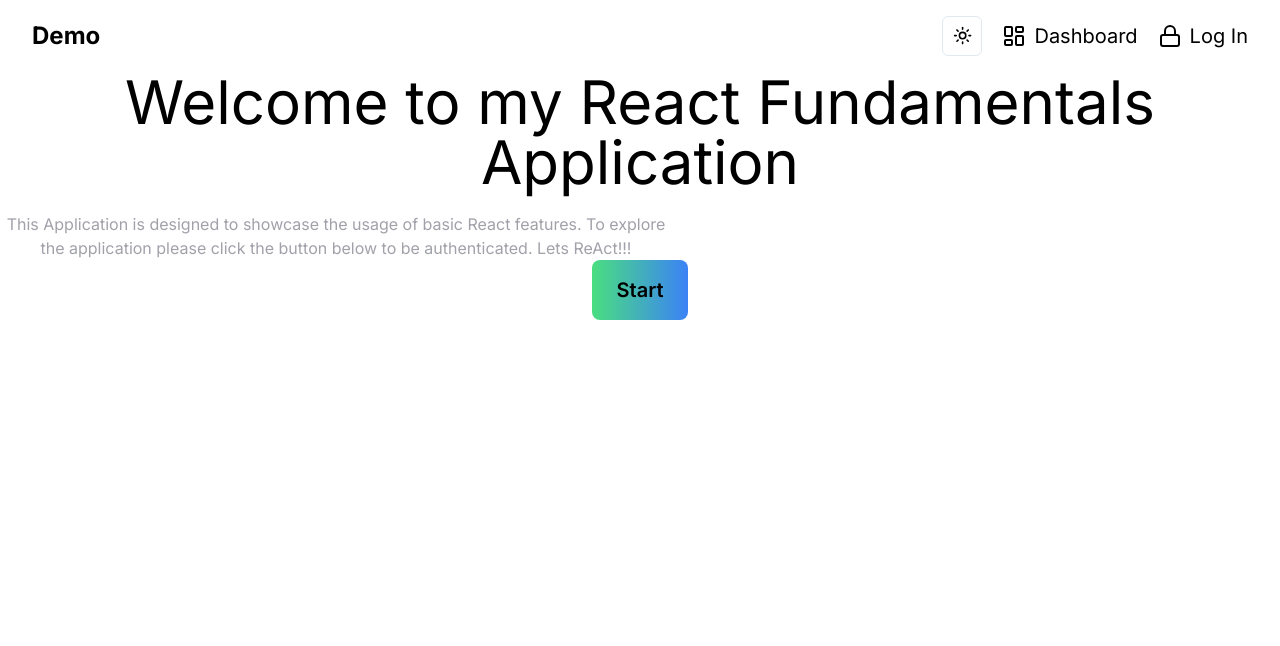
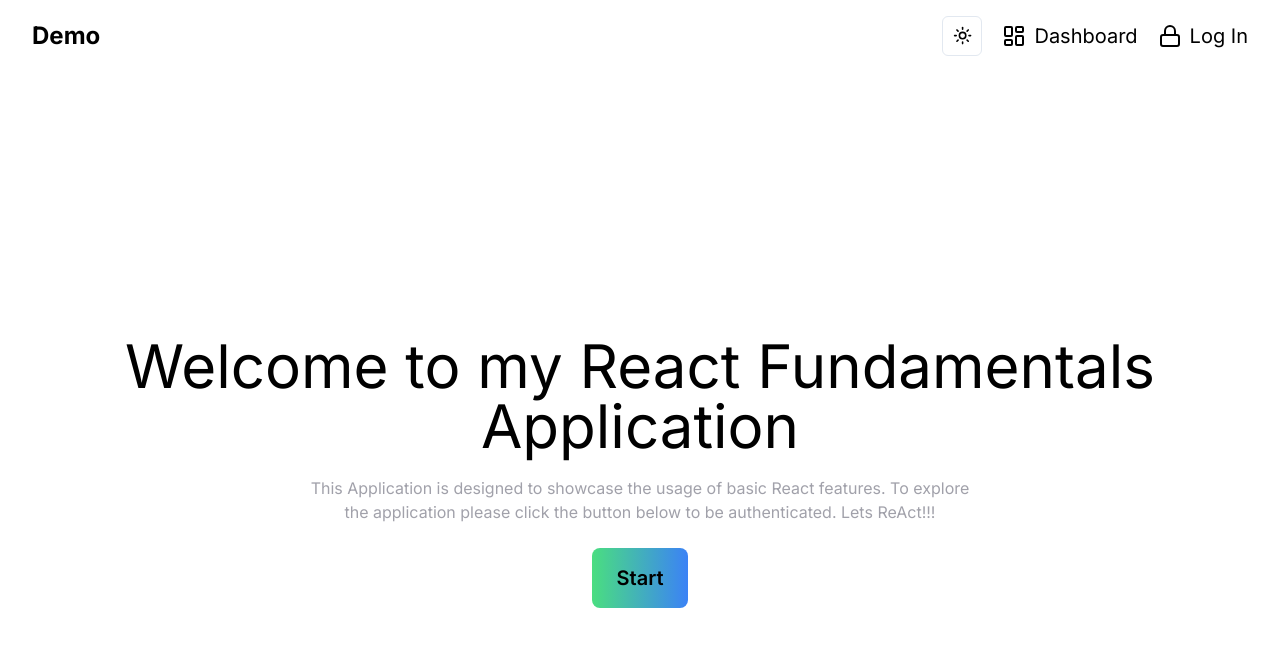
Before and after one commit to mutaremalcolm/demo, a Next.js app: page / in a window 1280 px wide. Shown: the top 646 px of the page. Built offline with nearby package versions, Linux system fonts and the light colour scheme.

Commit message:
chore: fixing styling issue in header component

```diff
--- a/src/app/authentication/page.tsx
+++ b/src/app/authentication/page.tsx
@@ -73,7 +73,7 @@ function Authentication() {
     <main className="min-h-screen flex flex-col items-center justify-center gap-6 mx-auto px-4 lg:px-8">
       <Header
         title="This is the authentication page"
-        subtitle=""
+        subtitle="This page demonstrates how React handles input validation during the authentication process"
       />
       <form onSubmit={handleSubmit} className="max-w-md w-full">
         <input
--- a/src/app/components/Header/Header.tsx
+++ b/src/app/components/Header/Header.tsx
@@ -7,7 +7,7 @@ interface HeaderProps {
 
 export const Header: React.FC<HeaderProps>= ({ title, subtitle }: HeaderProps) => {
   return (
-    <main>
+    <main className="flex flex-col items-center justify-center">
       <h1 className="text-4xl text-center lg:text-6xl pb-5">{title}</h1>
       <p className="text-base text-center lg:text-md text-zinc-400  max-w-lg lg:max-w-2xl">
         {subtitle}
--- a/src/app/page.tsx
+++ b/src/app/page.tsx
@@ -6,11 +6,11 @@ import { Header } from "./components/Header/Header";
 export default function Home() {
   return (
     <>
+    <main className="min-h-screen text-center flex flex-col items-center justify-center gap-6 mx-auto px-4 lg:px-8">
       <Header
         title="Welcome to my React Fundamentals Application"
         subtitle="This Application is designed to showcase the usage of basic React features. To explore the application please click the button below to be authenticated. Lets ReAct!!!"
         />
-      <main className="flex flex-col items-center justify-center gap-6 mx-auto px-4 lg:px-0">
         <Link href="/authentication/">
           <button className="text-lg lg:text-xl font-semibold rounded-lg px-6 py-3 lg:py-4
             bg-gradient-to-r from-green-400 to-blue-500">
```
